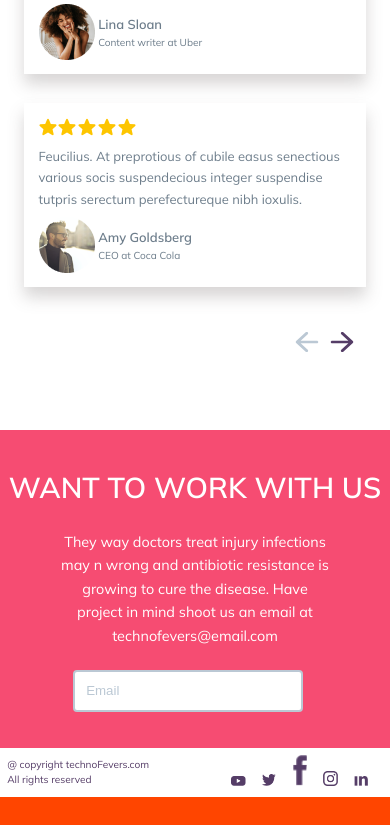
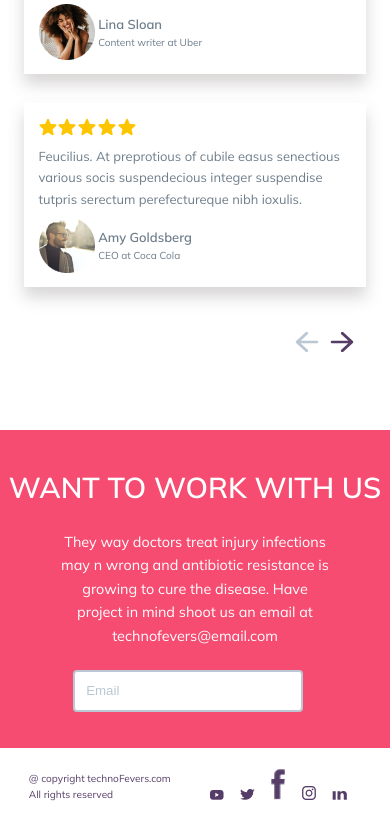
Before and after one commit to ManiReddyt/Technofevers, a website: page index.html in a window 390 px wide. Shown: the part 6872-7697 px from the top of the page. Before the commit the page ends 7669 px from the top, so only its background shows below. Drawn offline with nearby package versions, Linux system fonts and the light colour scheme.

Commit message:
resolved margin problem in footer

```diff
--- a/scss/component.scss
+++ b/scss/component.scss
@@ -582,10 +582,10 @@
 
 .foot{
     margin:3rem 4rem;
-    @media only screen and (max-width:425px){
-      margin:1em 1em;
-    //   width:1em;
-    }
+    // @media only screen and (max-width:425px){
+    //   margin:1em 1em;
+    // //   width:1em;
+    // }
     .copyright{
         font-weight: 400;
         font-size: 1.4rem;
```
Also changed, not shown: css/style.css.
